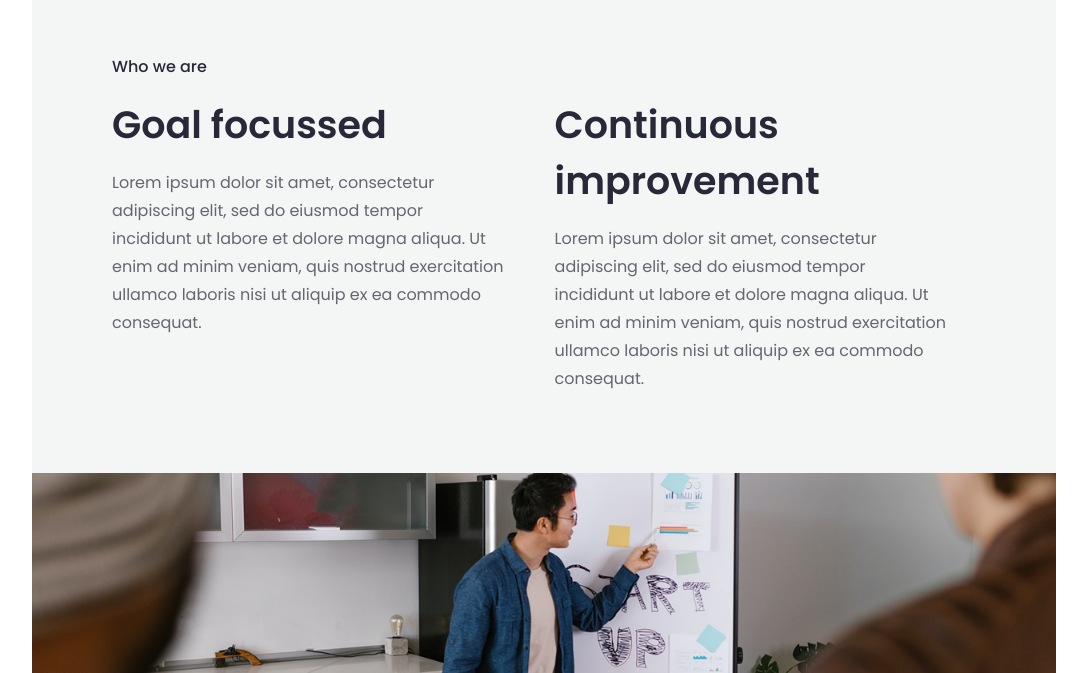
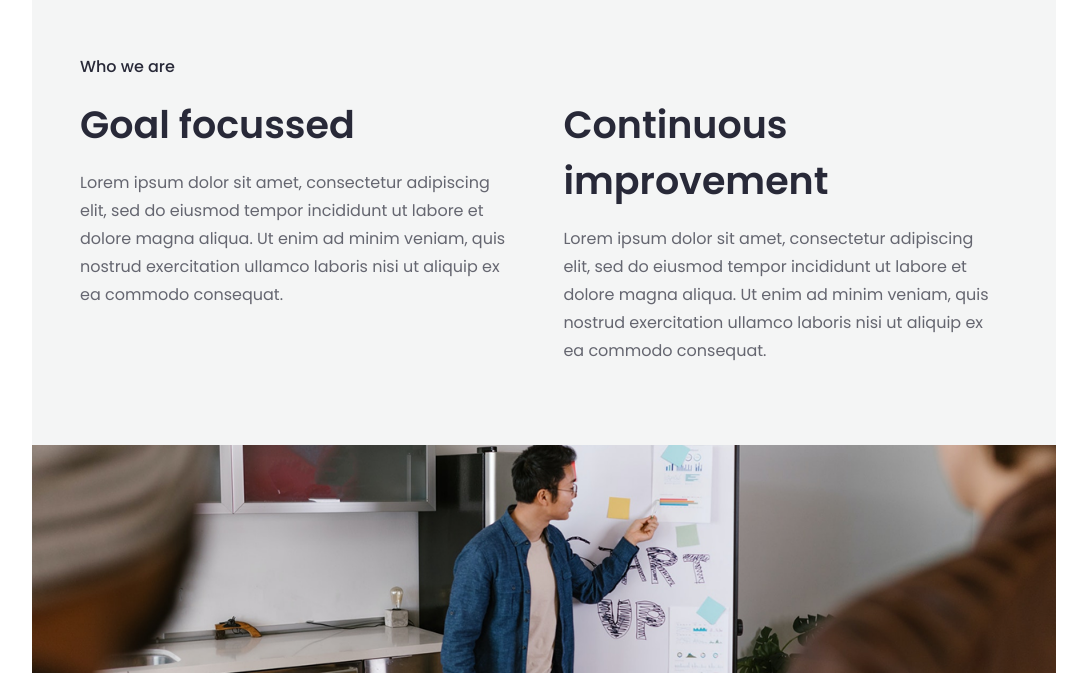
Before and after one commit to MoustafaKhaled1998/First-Template, a plain HTML site: page index.html in a window 1280 px wide. Shown: the part 770-1443 px from the top of the page, without its empty margins (96-1183 px from the left). Drawn offline with Linux system fonts and the light colour scheme.

Commit message:
Update style.css

```diff
--- a/assets/css/style.css
+++ b/assets/css/style.css
@@ -151,7 +151,7 @@ h5 {
 }
 
 .who-we__content {
-    padding: 1rem 6.8125rem 5rem 5rem;
+    padding: 1rem 4rem 5rem 3rem;
     color: rgba(40, 41, 56, 1);
 
 
```
